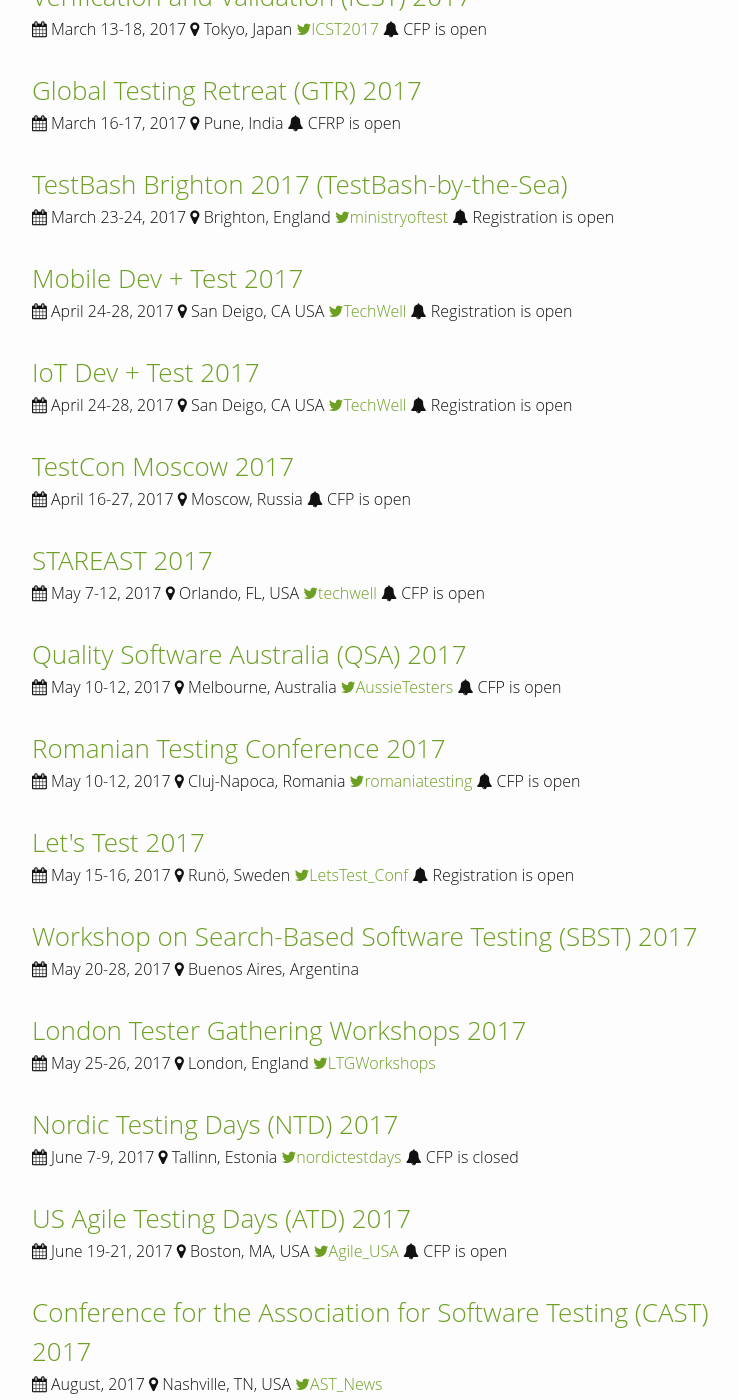
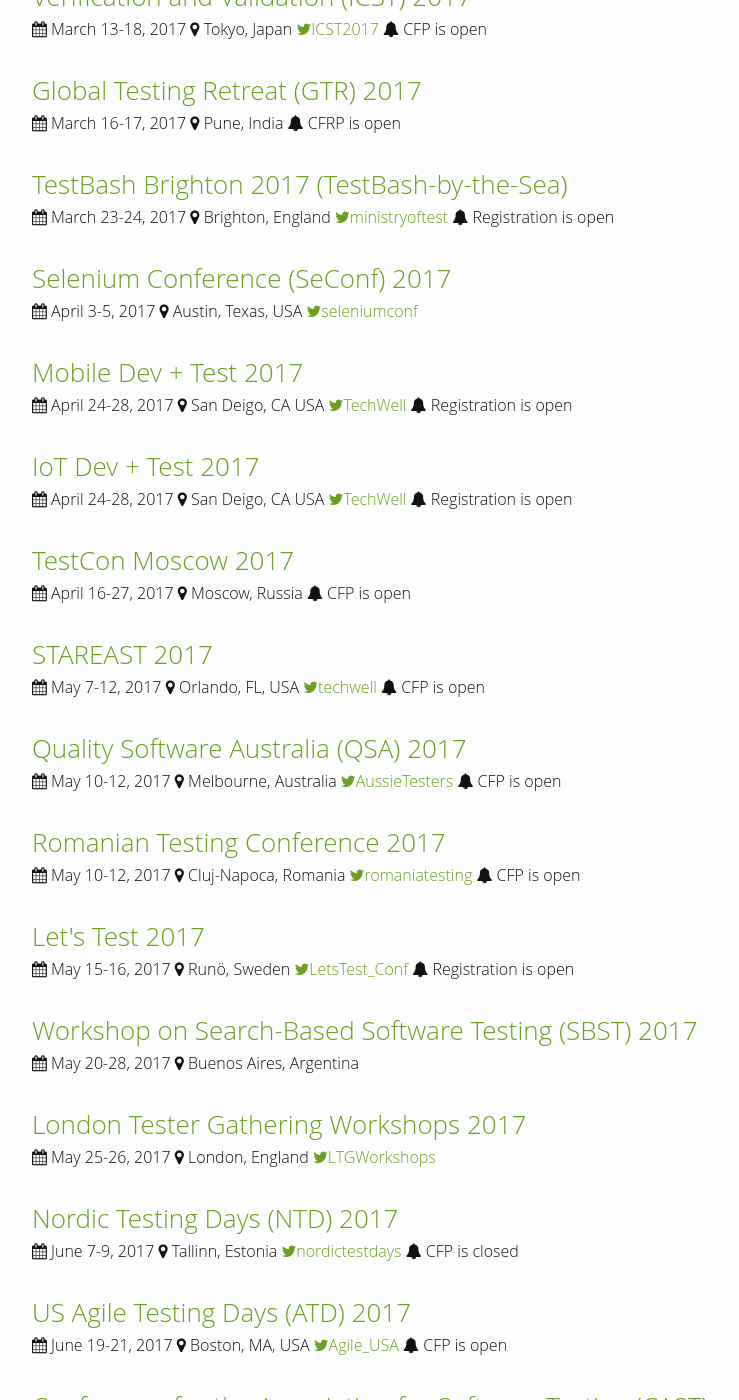
Before and after one commit to TestingConferences/testingconferences.github.io, a Jekyll site: the page built from index.html, in a window 1280 px wide and 1400 px high, scrolled down 1628 px. Shown: the whole window, without its empty margins (238-977 px from the left). Built offline with Jekyll 4.4.1, drawn with Linux system fonts in a browser that asks for light colours; some of the changed text lies outside the part shown.

Commit message:
Updated a few other conferences

```diff
--- a/_data/current.yml
+++ b/_data/current.yml
@@ -115,6 +115,12 @@
   twitter: ministryoftest
   status: Registration is open
 
+- name: Selenium Conference (SeConf) 2017
+  location: Austin, Texas, USA
+  dates: "April 3-5, 2017"
+  url: http://docs.seleniumhq.org/
+  twitter: seleniumconf
+
 - name: Mobile Dev + Test 2017
   location: San Deigo, CA USA
   dates: "April 24-28, 2017"
@@ -199,7 +205,7 @@
   dates: "September 21-22, 2017"
   url: http://copenhagencontext.com/
   twitter: CPHcontext
-  status: CFP is open
+  status: CFP is closed
 
 - name: Pacific Northwest Software Quality Conference (PNSQC) 2017
   location: Portland, Oregon, USA
```
